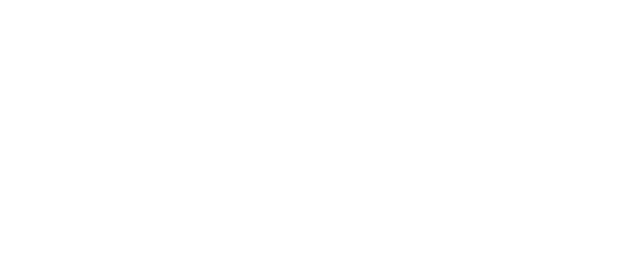
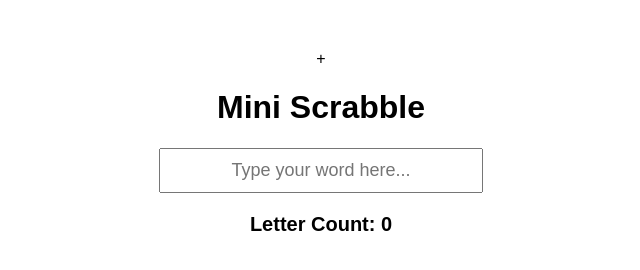
Before and after one commit to acciojob/mini-scrabble-ketkikumeriya, a website: page main.html in a window 1280 px wide. Shown: the whole page, without its empty margins (319-959 px from the left). Drawn offline with Linux system fonts and the light colour scheme.

Commit message:
created a submission

```diff
--- a/main.html
+++ b/main.html
@@ -3,11 +3,15 @@
 <html>
 
 <head>
-	<link rel="stylesheet" href="styles.css">
+	<link rel="stylesheet" href="styles.css">+
 </head>
 
 <body>
 	<!-- the entire body must be written by student -->
+	 <h1>Mini Scrabble</h1>
+    <input type="text" id="evaluatedText" placeholder="Type your word here...">
+    <h3>Letter Count: <span id="letterCount">0</span></h3>
+
     <script type="text/javascript" src="./script.js">
 </script>
 
--- a/script.js
+++ b/script.js
@@ -1 +1,4 @@
 //your code here
+        document.getElementById("evaluatedText").addEventListener("input", function() {
+            document.getElementById("letterCount").innerText = this.value.length;
+        });
--- a/styles.css
+++ b/styles.css
@@ -1,2 +1,17 @@
 
 /* Your CSS Code here. */
+        body {
+            font-family: Arial, sans-serif;
+            text-align: center;
+            margin-top: 50px;
+        }
+        input {
+            padding: 10px;
+            font-size: 18px;
+            width: 300px;
+            text-align: center;
+        }
+        h3 {
+            font-size: 20px;
+            margin-top: 20px;
+        }
```
